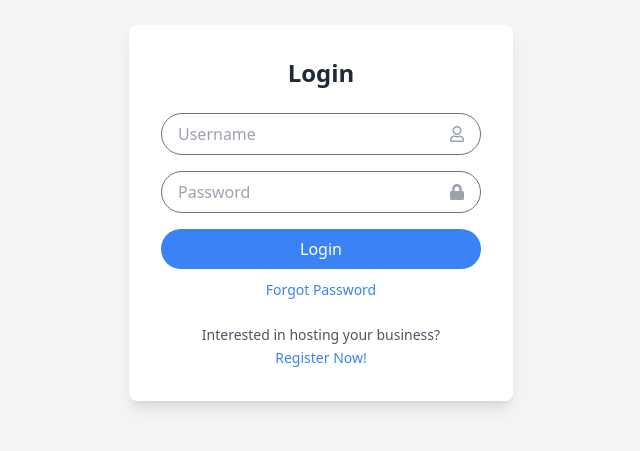
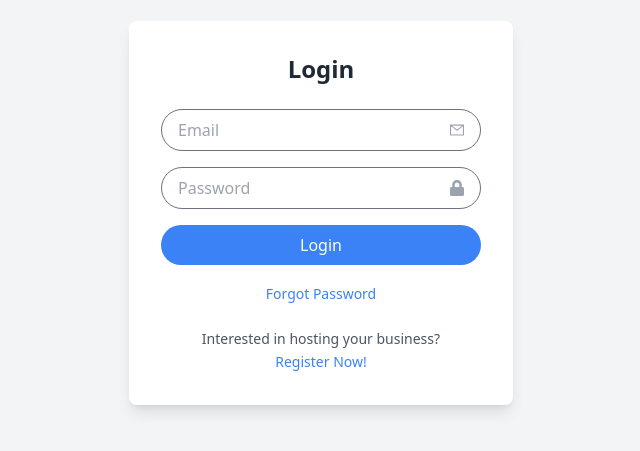
Before and after one commit to ItzYaboiiJoe/AppointmentApp, a React (Vite) app: page /Login in a window 1280 px wide. Shown: the part 187-638 px from the top of the page, without its empty margins (319-959 px from the left). Built offline with nearby package versions, Linux system fonts and the light colour scheme; no server answers.

Commit message:
Major update, implemented a way for the registered user when logging in to view their registered business info. I will need to modify all the pages to the updated code

```diff
--- a/src/App.jsx
+++ b/src/App.jsx
@@ -1,4 +1,5 @@
 import { BrowserRouter as Router, Routes, Route } from "react-router-dom";
+import { UserProvider } from "./Config/userContext";
 import Login from "./Components/Login";
 import AdminCalendar from "./Pages/AdminCalendar";
 import AdminOverview from "./Pages/AdminOverview";
@@ -10,10 +11,11 @@ import RegisterBusiness from "./Components/RegisterBusiness";
 
 function App() {
   return (
+    <UserProvider>
       <Router>
         <div className="flex-grow">
           <Routes>
-          <Route path="/" element={<AdminOverview />} />
+            <Route path="/" element={<Login />} />
             <Route path="/AdminOverview" element={<AdminOverview />} />
             <Route path="/AdminCalendar" element={<AdminCalendar />} />
             <Route path="/AdminServices" element={<AdminServices />} />
@@ -25,6 +27,7 @@ function App() {
           </Routes>
         </div>
       </Router>
+    </UserProvider>
   );
 }
 
--- a/src/Components/BusinessInfoForm.jsx
+++ b/src/Components/BusinessInfoForm.jsx
@@ -1,9 +1,11 @@
 import { useState, useEffect } from "react";
 import Availability from "./Availability";
+import { useUser } from "../Config/userContext";
 import { doc, setDoc, getDoc } from "firebase/firestore";
 import { fireStore } from "../Config/firebase-config";
 
 function BusinessInfoForm() {
+  const { user } = useUser();
   const [showAvailability, setShowAvailability] = useState(false);
   const [isModalOpen, setIsModalOpen] = useState(false);
   const [message, setMessage] = useState("");
@@ -21,7 +23,7 @@ function BusinessInfoForm() {
 
   useEffect(() => {
     const fetchData = async () => {
-      const docRef = doc(fireStore, "Joe BarberShop", "BusinessInformation");
+      const docRef = doc(fireStore, user.businessID, "BusinessInformation");
       const docSnap = await getDoc(docRef);
       docSnap.exists();
       setFormData(docSnap.data());
--- a/src/Components/Login.jsx
+++ b/src/Components/Login.jsx
@@ -1,59 +1,102 @@
-import { FaRegUser } from "react-icons/fa";
+import { useState } from "react";
+import { useUser } from "../Config/userContext";
 import { FaLock } from "react-icons/fa";
-import { NavLink } from "react-router-dom";
+import { AiOutlineMail } from "react-icons/ai";
+import { NavLink, useNavigate } from "react-router-dom";
+import { signInWithEmailAndPassword } from "firebase/auth";
+import { auth } from "../Config/firebase-config";
+import { doc, getDoc } from "firebase/firestore";
+import { fireStore } from "../Config/firebase-config";
 
 function Login() {
+  const [formData, setFormData] = useState({
+    email: "",
+    password: "",
+  });
+  const [error, setError] = useState("");
+  const navigate = useNavigate();
+  const { setUser } = useUser();
+
+  const handleChange = (e) => {
+    setFormData({ ...formData, [e.target.name]: e.target.value });
+  };
+
+  const handleSubmit = async (e) => {
+    e.preventDefault();
+    setError("");
+
+    try {
+      // Sign in the user with Firebase Authentication
+      const userCredential = await signInWithEmailAndPassword(
+        auth,
+        formData.email,
+        formData.password
+      );
+      const user = userCredential.user;
+
+      // Fetch user data from Firestore
+      const userDocRef = doc(fireStore, "users", user.uid);
+      const userDoc = await getDoc(userDocRef);
+
+      if (userDoc.exists()) {
+        const userData = userDoc.data();
+        setUser(userData); //store user data
+        console.log("User data:", userData); // Debugging
+        // Store user data in a global state or context
+      } else {
+        console.error("No such user document!");
+      }
+
+      navigate("/AdminOverview");
+    } catch (err) {
+      setError("Invalid email or password. Please try again.");
+      console.error("Login error:", err);
+    }
+  };
+
   return (
     <div className="flex justify-center items-center min-h-screen bg-gray-100">
       <div className="bg-white shadow-lg rounded-lg p-8 w-96">
-        <form action="">
+        <form onSubmit={handleSubmit}>
           <h1 className="text-2xl font-bold text-gray-800 mb-6 text-center">
             Login
           </h1>
+          {error && <p className="text-red-500 text-center mb-4">{error}</p>}
           <div className="mb-4 relative">
             <input
-              type="text"
-              placeholder="Username"
+              type="email"
+              name="email"
+              placeholder="Email"
+              value={formData.email}
+              onChange={handleChange}
               required
               className="w-full py-2 pl-4 bg-transparent border border-gray-500 rounded-full text-gray-800 placeholder-gray-400 focus:outline-none focus:ring-2 focus:ring-blue-500"
             />
-            <FaRegUser className="absolute right-4 top-1/2 transform -translate-y-1/2 text-gray-400" />
+            <AiOutlineMail className="absolute right-4 top-1/2 transform -translate-y-1/2 text-gray-400" />
           </div>
           <div className="mb-4 relative">
             <input
               type="password"
+              name="password"
               placeholder="Password"
+              value={formData.password}
+              onChange={handleChange}
               required
               className="w-full py-2 pl-4 bg-transparent border border-gray-500 rounded-full text-gray-800 placeholder-gray-400 focus:outline-none focus:ring-2 focus:ring-blue-500"
             />
             <FaLock className="absolute right-4 top-1/2 transform -translate-y-1/2 text-gray-400" />
           </div>
-          {/* <div className="flex justify-between items-center mb-4">
-            <label className="flex items-center text-sm text-gray-600">
-              <input
-                type="checkbox"
-                className="mr-2 rounded border-gray-300 focus:ring-2 focus:ring-blue-400"
-              />
-              Remember me
-            </label>
-            <a href="#" className="text-sm text-blue-500 hover:underline">
-              Forgot Password
-            </a>
-          </div> */}
           <button
             type="submit"
             className="w-full bg-blue-500 text-white py-2 rounded-full hover:bg-blue-600 transition duration-300"
           >
             Login
           </button>
-          {/* Make sure to remove the forgot password a tag from down below when ready to implement remember me up above */}
-          <div className="text-center mt-2">
-            {/* change mt to 4 */}
+          <div className="text-center mt-4">
             <a href="#" className="text-sm text-blue-500 hover:underline">
               Forgot Password
             </a>
             <p className="text-sm mt-6 text-gray-600">
-              {/* remove mt-6 */}
               Interested in hosting your business?
             </p>
             <NavLink
--- /dev/null
+++ b/src/Config/userContext.jsx
@@ -0,0 +1,15 @@
+import { createContext, useState, useContext } from "react";
+
+const UserContext = createContext();
+
+export const UserProvider = ({ children }) => {
+  const [user, setUser] = useState(null);
+
+  return (
+    <UserContext.Provider value={{ user, setUser }}>
+      {children}
+    </UserContext.Provider>
+  );
+};
+
+export const useUser = () => useContext(UserContext);
```
Lines whose indentation alone changed are shown as unchanged.
